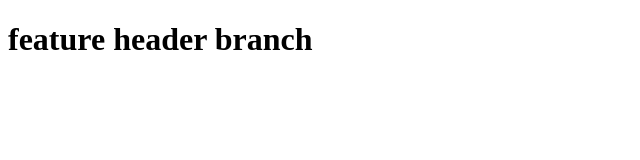
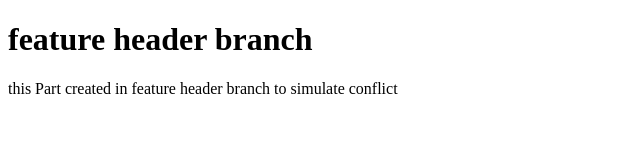
Before and after one commit to sababg/version-control-simulation-saba-beigi, a plain HTML site: page index.html in a window 1280 px wide. Shown: the whole page, without its empty margins (0-640 px from the left). Drawn offline with Linux system fonts and the light colour scheme.

Commit message:
add footer to simulate conflict

```diff
--- a/index.html
+++ b/index.html
@@ -9,6 +9,9 @@
 
 <body>
     <h1>feature header branch</h1>
+    <footer>
+        this Part created in feature header branch to simulate conflict
+    </footer>
 </body>
 
 </html>
```
